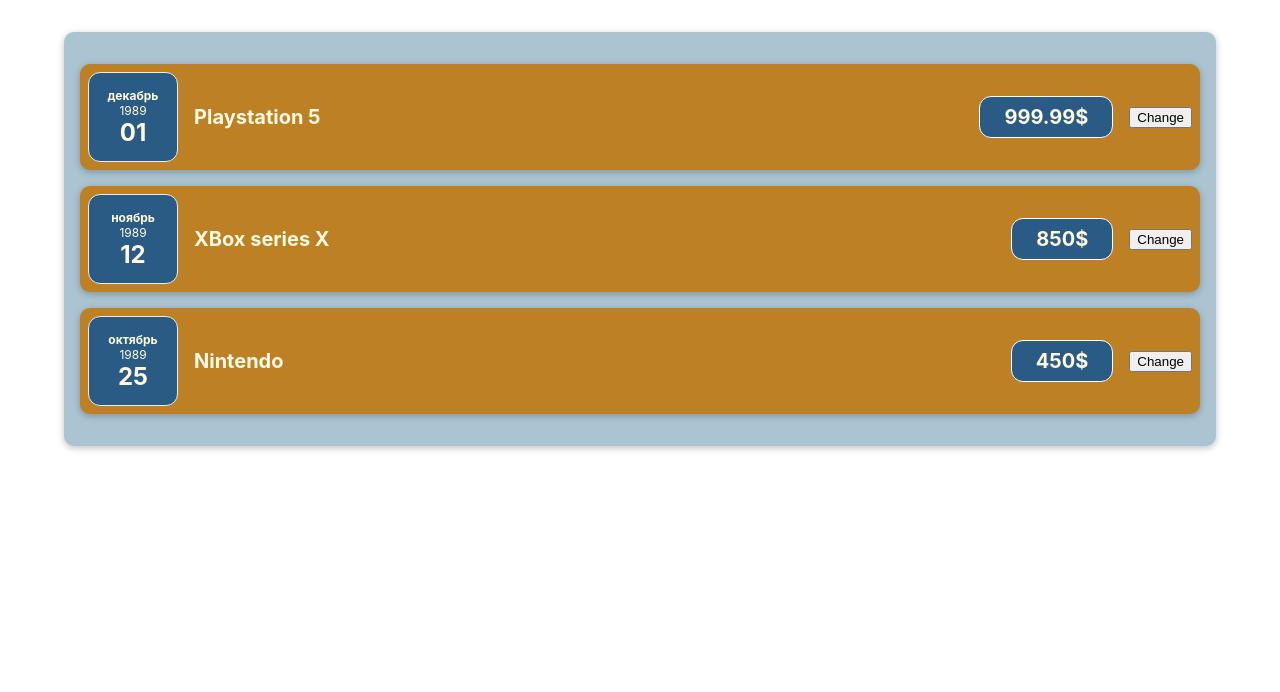
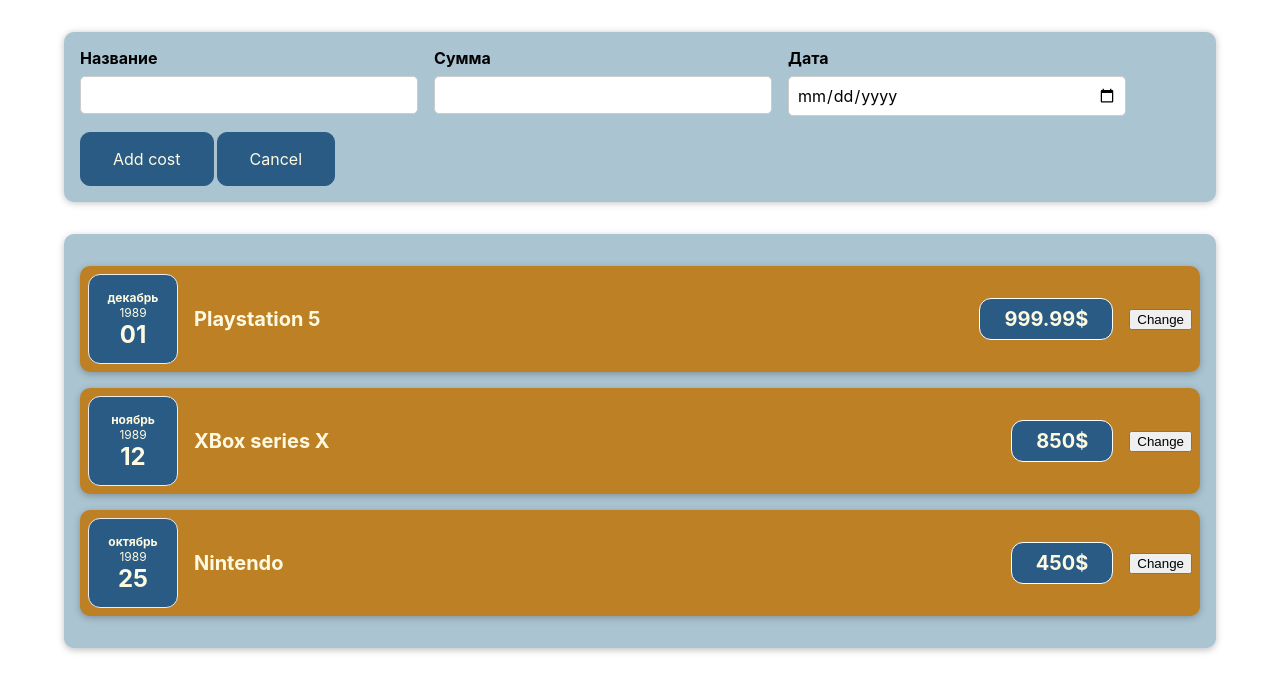
Before and after one commit to Ziggy-Strdst/react-where-is-cash, a React (Create React App) app: page / in a window 1280 px wide. Shown: the top 692 px of the page. Built offline with nearby package versions, Linux system fonts and the light colour scheme; the HTML template or start-up script is replaced by a standard one.

Commit message:
implement useState

```diff
--- a/src/App.js
+++ b/src/App.js
@@ -1,3 +1,4 @@
+import NewCost from './components/NewCost/NewCost';
 import Costs from './components/Costs/Costs';
 
 const costs = [
@@ -22,7 +23,12 @@
 ];
 
 const App = () => {
-  return <Costs costs={costs} />;
+  return (
+    <>
+      <NewCost />
+      <Costs costs={costs} />
+    </>
+  );
 };
 
 export default App;
--- /dev/null
+++ b/src/components/NewCost/CostForm.css
@@ -0,0 +1,26 @@
+.new-cost__controls {
+  display: flex;
+  flex-wrap: wrap;
+  gap: 1rem;
+  margin-bottom: 1rem;
+  text-align: left;
+}
+
+.new-cost__control label {
+  font-weight: bold;
+  margin-bottom: 0.5rem;
+  display: block;
+}
+
+.new-cost__control input {
+  font: inherit;
+  padding: 0.5rem;
+  border-radius: 5px;
+  border: 1px solid #ccc;
+  width: 20rem;
+  max-width: 100%;
+}
+
+.new-cost__actions {
+  text-align: left;
+}
--- /dev/null
+++ b/src/components/NewCost/CostForm.js
@@ -0,0 +1,60 @@
+import { useState } from 'react';
+
+import './CostForm.css';
+
+const CostForm = () => {
+  const [name, setName] = useState('');
+  const [amount, setAmount] = useState('');
+  const [date, setDate] = useState('');
+
+  const nameChangeHandler = (event) => {
+    setName(event.target.value);
+  };
+
+  const amountChangeHandler = (event) => {
+    setAmount(event.target.value);
+  };
+
+  const dateChangeHandler = (event) => {
+    setDate(event.target.value);
+  };
+
+  const submitHandler = (event) => {
+    event.preventDefault();
+
+    const costData = {
+      name: name,
+      amount: amount,
+      date: new Date(date),
+    };
+  };
+  return (
+    <form onSubmit={submitHandler}>
+      <div className="new-cost__controls">
+        <div className="new-cost__control">
+          <label>Название</label>
+          <input type="text" onChange={nameChangeHandler} />
+        </div>
+        <div className="new-cost__control">
+          <label>Сумма</label>
+          <input type="number" onChange={amountChangeHandler} />
+        </div>
+        <div className="new-cost__control">
+          <label>Дата</label>
+          <input
+            type="date"
+            min="1989-01-12"
+            max="2024-24-02"
+            onChange={dateChangeHandler}
+          />
+        </div>
+      </div>
+      <div className="new-cost__actions">
+        <button type="submit">Add cost</button>
+        <button>Cancel</button>
+      </div>
+    </form>
+  );
+};
+
+export default CostForm;
--- /dev/null
+++ b/src/components/NewCost/NewCost.css
@@ -0,0 +1,27 @@
+.new-cost {
+  background-color: #aac4d1;
+  padding: 1rem;
+  margin: 2rem auto;
+  width: 70rem;
+  max-width: 95%;
+  border-radius: 10px;
+  text-align: center;
+  box-shadow: 0 1px 7px rgba(0, 0, 0, 0.25);
+}
+
+.new-cost button {
+  font: inherit;
+  cursor: pointer;
+  padding: 1rem 2rem;
+  border: 1px solid #2a5b84;
+  background-color: #2a5b84;
+  color: #fefae1;
+  border-radius: 10px;
+  margin-right: 3px;
+}
+
+.new-cost button:hover,
+.new-cost button:active {
+  background-color: #2a5c84b2;
+  border-color: #2a5c84b2;
+}
--- /dev/null
+++ b/src/components/NewCost/NewCost.js
@@ -0,0 +1,12 @@
+import CostForm from './CostForm';
+import './NewCost.css';
+
+const NewCost = () => {
+  return (
+    <div className="new-cost">
+      <CostForm />
+    </div>
+  );
+};
+
+export default NewCost;
```
Also changed, not shown: src/components/NewCost/CostsFilter.css (added, +24 -0 lines), src/components/NewCost/CostsFilter.js (added, +23 -0 lines).
